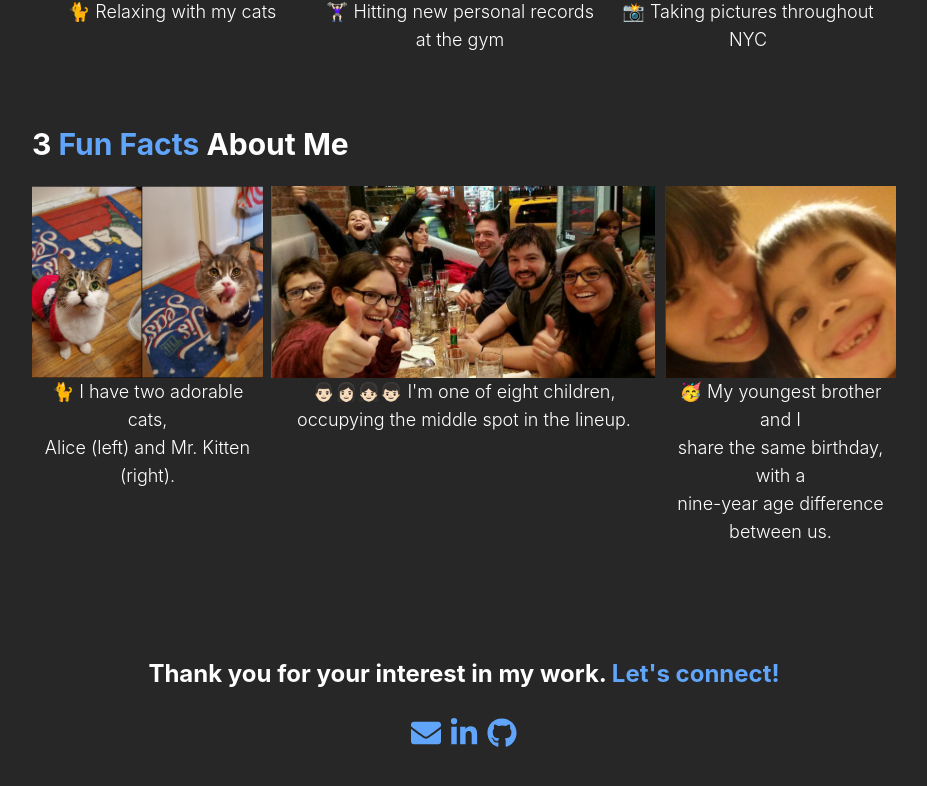
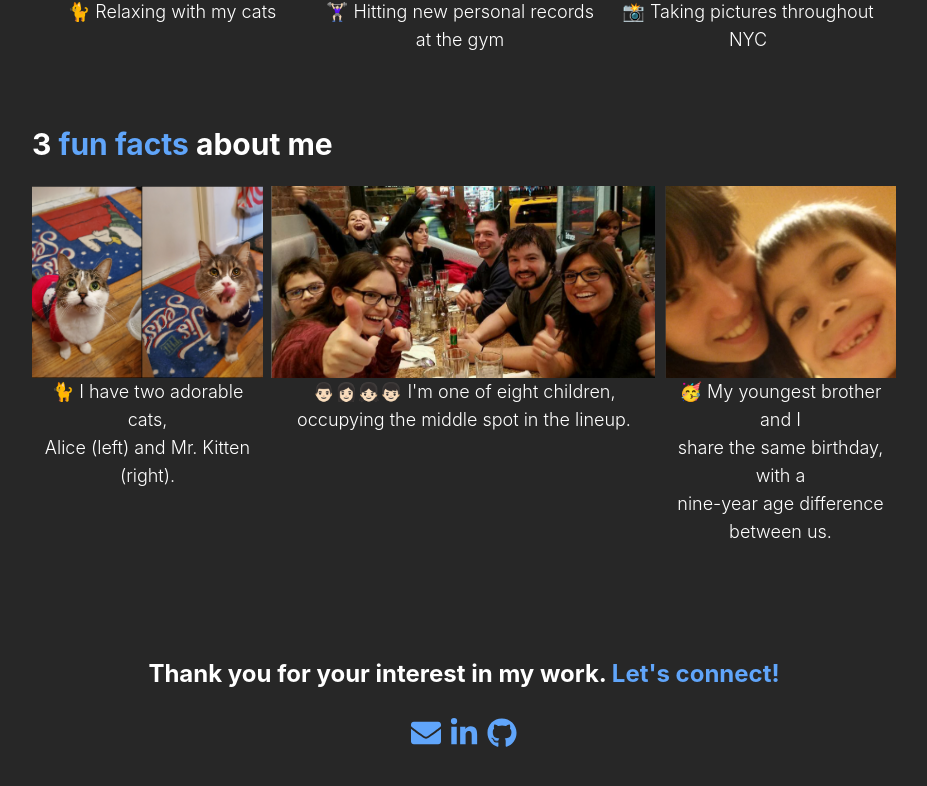
Before and after one commit to laurawillson/react-portfolio, a React (Create React App) app: page /react-portfolio/About in a window 1280 px wide. Shown: the part 2204-2990 px from the top of the page, without its empty margins (176-1103 px from the left). Built offline with nearby package versions, Linux system fonts and the light colour scheme.

Commit message:
Changed the first letter in 'fun facts about me' to lowercase.

```diff
--- a/src/components/About.js
+++ b/src/components/About.js
@@ -90,7 +90,7 @@ export default function About(){
                         <br></br>
                         <br></br>
 
-                        <p className="font-bold text-3xl text-center">3 <div className="text-blue-400 inline font-bold">Fun Facts</div> About Me</p>
+                        <p className="font-bold text-3xl text-center">3 <div className="text-blue-400 inline font-bold">fun facts</div> about me</p>
                         <br></br>
 
                         <div className="font-light text-2xl flex">
```
